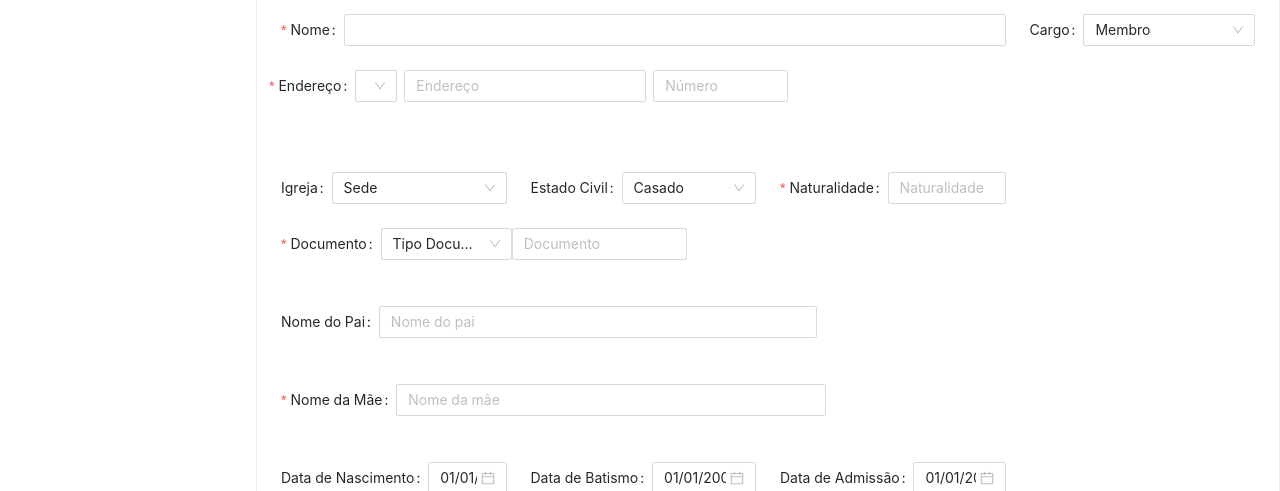
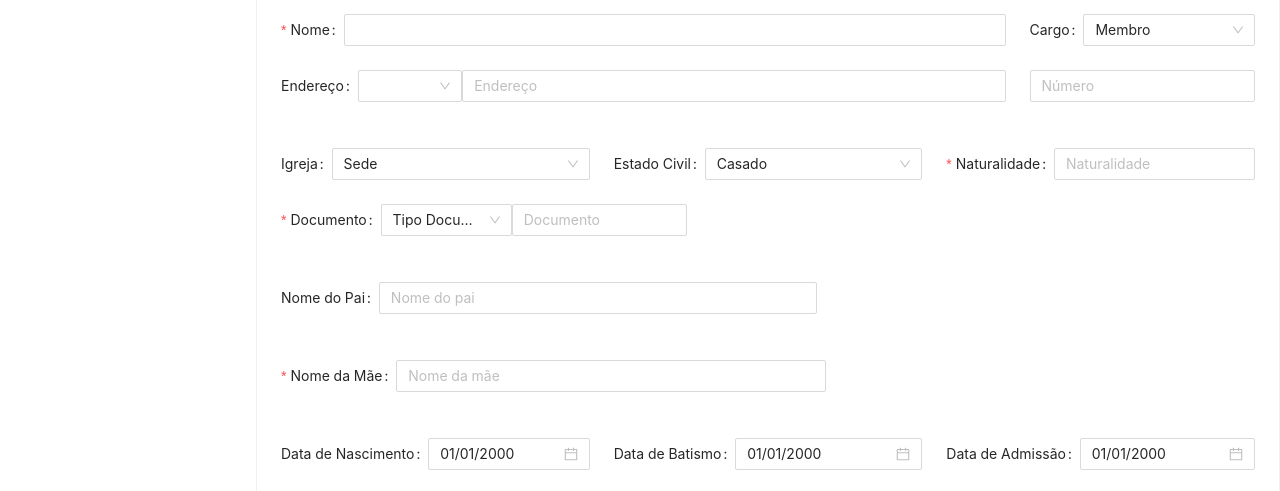
Before and after one commit to ViniCorrea/Ephata, a Next.js app in the folder front/: page /members/form in a window 1280 px wide. Shown: the part 309-800 px from the top of the page. Built offline with nearby package versions, Linux system fonts and the light colour scheme.

Commit message:
Organização do layout do Endereço

```diff
--- a/front/src/pages/members/form/index.tsx
+++ b/front/src/pages/members/form/index.tsx
@@ -108,29 +108,27 @@ const FormPage = () => {
             </Col>
           </Row>
           <Row gutter={24}>
-          <Form.Item
-            label="Endereço"
-            name="address"
-            rules={[{ required: true, message: "Informe o endereço!" }]}
-          >
-            <Input.Group compact>
-
+            <Col span={18}>
+              <Row gutter={0}>
                 <Col span={6}>
-                  <FormSelect name="publicPlace" options={publicPlace} />
+                  <FormSelect
+                    label="Endereço"
+                    name="publicPlace"
+                    options={publicPlace}
+                  />
                 </Col>
-                <Col span={12}>
+                <Col span={18}>
                   <Input placeholder="Endereço" />
                 </Col>
-                <Col span={6}>
-                  <Input placeholder="Número" />
-                </Col>
-
-            </Input.Group>
-          </Form.Item>
+              </Row>
+            </Col>
+            <Col span={6}>
+              <Input placeholder="Número" />
+            </Col>
           </Row>
           <br />
           <Row gutter={24}>
-            <Col span={6}>
+            <Col span={8}>
               <FormSelect
                 label="Igreja"
                 name="church"
@@ -138,7 +136,7 @@ const FormPage = () => {
                 options={church}
               />
             </Col>
-            <Col span={6}>
+            <Col span={8}>
               <FormSelect
                 label="Estado Civil"
                 name="maritalStatus"
@@ -147,7 +145,7 @@ const FormPage = () => {
               />
             </Col>
 
-            <Col span={6}>
+            <Col span={8}>
               <Form.Item
                 label="Naturalidade"
                 name="naturalidade"
@@ -186,13 +184,13 @@ const FormPage = () => {
           </Form.Item>
           <br />
           <Row gutter={24}>
-            <Col span={6}>
+            <Col span={8}>
               <FormDatePicker name="birthDate" label="Data de Nascimento" />
             </Col>
-            <Col span={6}>
+            <Col span={8}>
               <FormDatePicker name="baptismDate" label="Data de Batismo" />
             </Col>
-            <Col span={6}>
+            <Col span={8}>
               <FormDatePicker name="admissionDate" label="Data de Admissão" />
             </Col>
           </Row>
```
